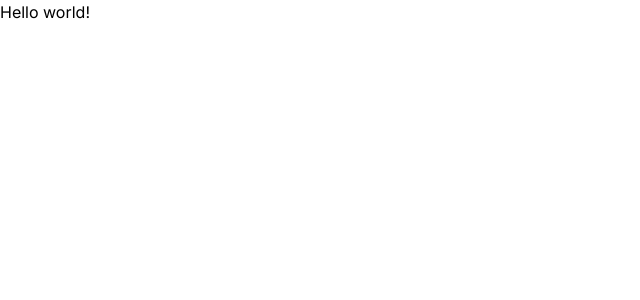
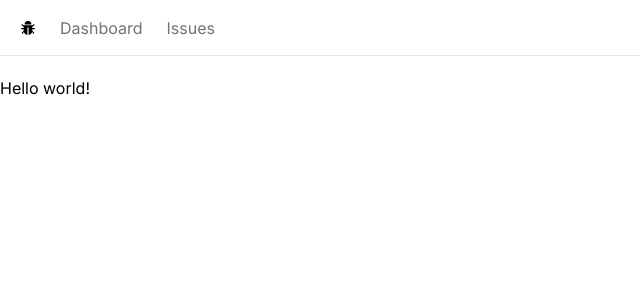
Before and after one commit to Ghasemifard/issue-tracker, a Next.js app: page / in a window 1280 px wide. Shown: the top 300 px of the page, without its empty margins (0-640 px from the left). Built offline with nearby package versions, Linux system fonts and the light colour scheme.

Commit message:
Build the Navbar

```diff
--- /dev/null
+++ b/app/NavBar.tsx
@@ -0,0 +1,32 @@
+import { link } from "fs";
+import Link from "next/link";
+import React from "react";
+import { AiFillBug } from "react-icons/ai";
+
+const NavBar = () => {
+  const links = [
+    { label: "Dashboard", href: "/" },
+    { label: "Issues", href: "/issues" },
+  ];
+
+  return (
+    <nav className="flex space-x-6 border-b mb-5 px-5 h-14 items-center">
+      <Link href="/">
+        <AiFillBug />
+      </Link>
+      <ul className="flex space-x-6">
+        {links.map((link) => (
+          <Link
+            key={link.href}
+            className="text-zinc-500 hover:text-zinc-800 transition-colors"
+            href={link.href}
+          >
+            {link.label}
+          </Link>
+        ))}
+      </ul>
+    </nav>
+  );
+};
+
+export default NavBar;
--- a/app/layout.tsx
+++ b/app/layout.tsx
@@ -1,6 +1,7 @@
 import './globals.css'
 import type { Metadata } from 'next'
 import { Inter } from 'next/font/google'
+import NavBar from './NavBar'
 
 const inter = Inter({ subsets: ['latin'] })
 
@@ -16,7 +17,12 @@
 }) {
   return (
     <html lang="en">
-      <body className={inter.className}>{children}</body>
+      <body className={inter.className}>
+        <NavBar/>
+        <main>
+        {children}
+        </main>
+        </body>
     </html>
   )
 }
--- a/package.json
+++ b/package.json
@@ -19,6 +19,7 @@
     "postcss": "8.4.32",
     "react": "18.2.0",
     "react-dom": "18.2.0",
+    "react-icons": "^4.11.0",
     "tailwindcss": "3.3.6",
     "typescript": "5.3.2"
   }
```
Also changed, not shown: 1 other file (tests, documents, lock files or other folders).
